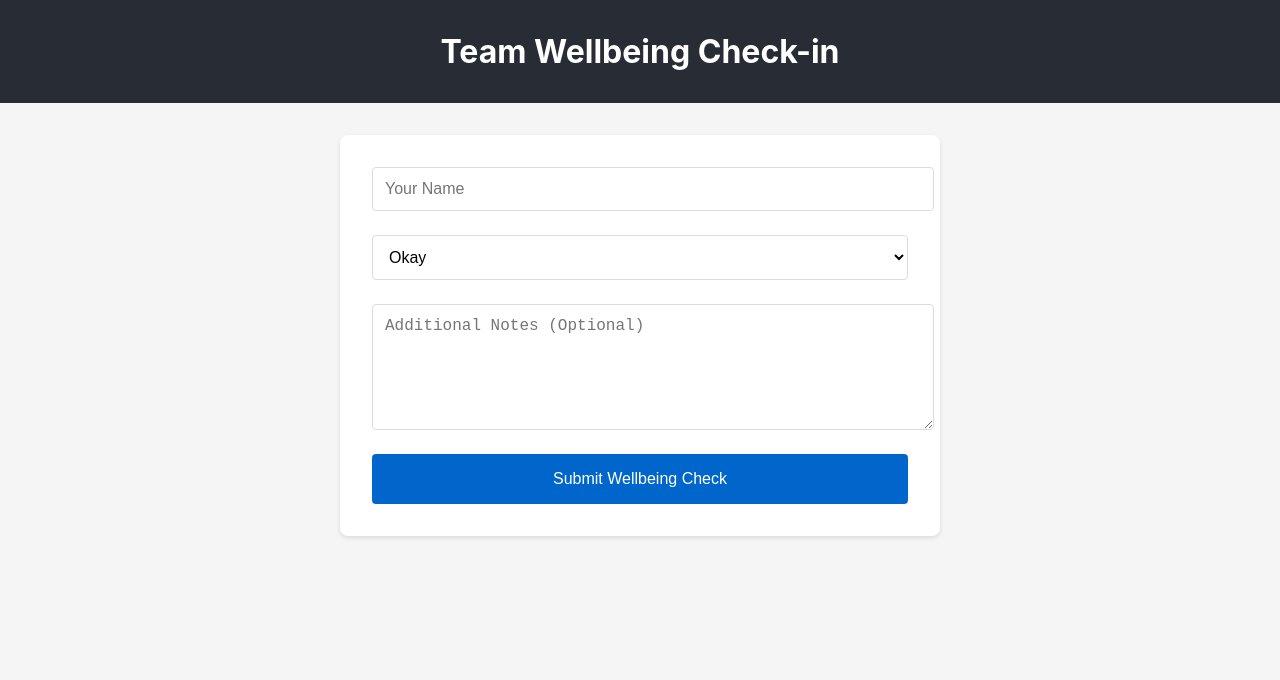
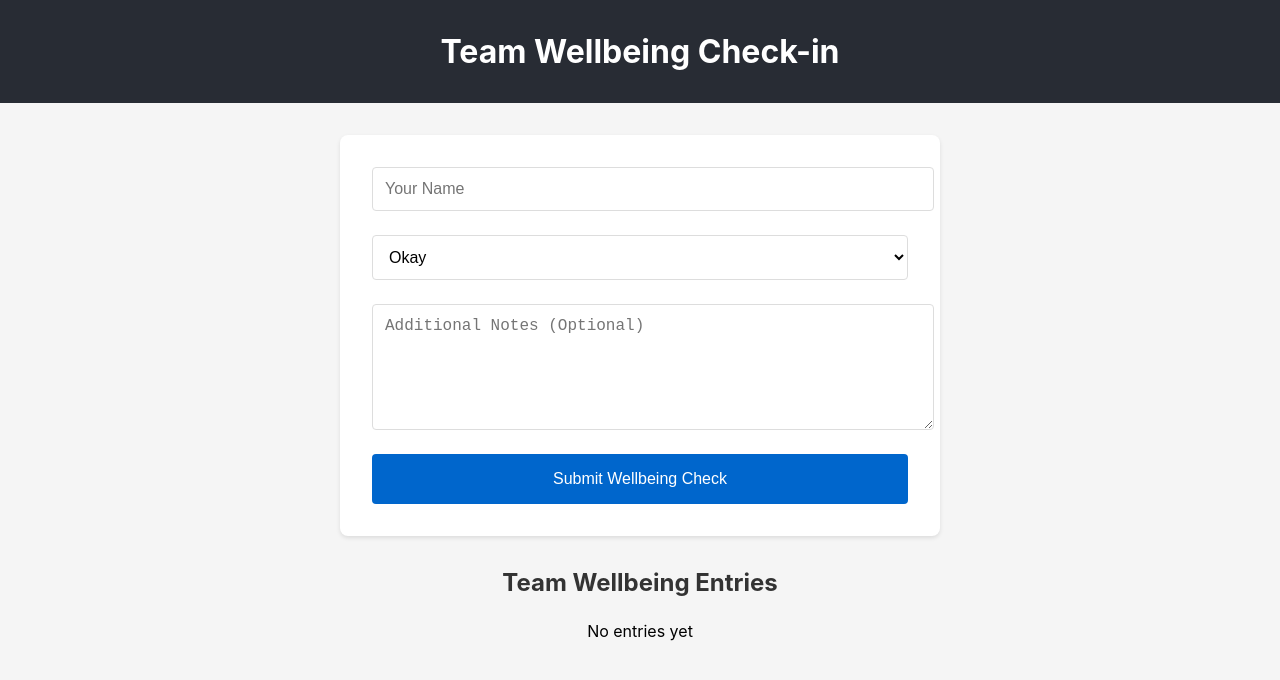
Before and after one commit to martinscorsese01/team-well-being-app, a React (Create React App) app in the folder team-wellbeing-app/: page / in a window 1280 px wide. Shown: the top 680 px of the page. Built offline with nearby package versions, Linux system fonts and the light colour scheme.

Commit message:
created section for submitted entries

```diff
--- a/team-wellbeing-app/src/App.css
+++ b/team-wellbeing-app/src/App.css
@@ -40,6 +40,7 @@ form {
   display: flex;
   flex-direction: column;
   gap: 1.5rem;
+  margin-bottom: 2rem;
 }
 
 input, select, textarea {
@@ -86,3 +87,30 @@ select {
     transform: rotate(360deg);
   }
 }
+
+/* WellbeingList styles */
+ul {
+  list-style: none;
+  padding: 0;
+  margin: 0;
+}
+
+li {
+  background: white;
+  padding: 1.5rem;
+  border-radius: 8px;
+  margin-bottom: 1rem;
+  box-shadow: 0 2px 4px rgba(0, 0, 0, 0.1);
+  text-align: left;
+}
+
+li p {
+  margin: 0.5rem 0 0;
+  color: #666;
+  font-size: 0.9rem;
+}
+
+h2 {
+  margin-bottom: 1.5rem;
+  color: #333;
+}
--- a/team-wellbeing-app/src/App.tsx
+++ b/team-wellbeing-app/src/App.tsx
@@ -1,6 +1,7 @@
 import React from 'react';
 import './App.css';
 import WellbeingForm from './components/WellbeingForm';
+import WellbeingList from './components/WellbeingList';
 
 function App() {
   return (
@@ -10,6 +11,7 @@ function App() {
       </header>
       <main className="App-main">
         <WellbeingForm />
+        <WellbeingList />
       </main>
     </div>
   );
--- /dev/null
+++ b/team-wellbeing-app/src/components/WellbeingList.tsx
@@ -0,0 +1,26 @@
+import React, { useState } from 'react';
+import { WellbeingEntry } from '../types/WellbeingEntry';
+
+const WellbeingList: React.FC = () => {
+  const [entries, setEntries] = useState<WellbeingEntry[]>([]);
+
+  return (
+    <div>
+      <h2>Team Wellbeing Entries</h2>
+      {entries.length === 0 ? (
+        <p>No entries yet</p>
+      ) : (
+        <ul>
+          {entries.map((entry, index) => (
+            <li key={index}>
+              <strong>{entry.name}</strong> - {entry.mood}
+              {entry.notes && <p>{entry.notes}</p>}
+            </li>
+          ))}
+        </ul>
+      )}
+    </div>
+  );
+};
+
+export default WellbeingList;
```
Also changed, not shown: 1 other file (tests, documents, lock files or other folders).
